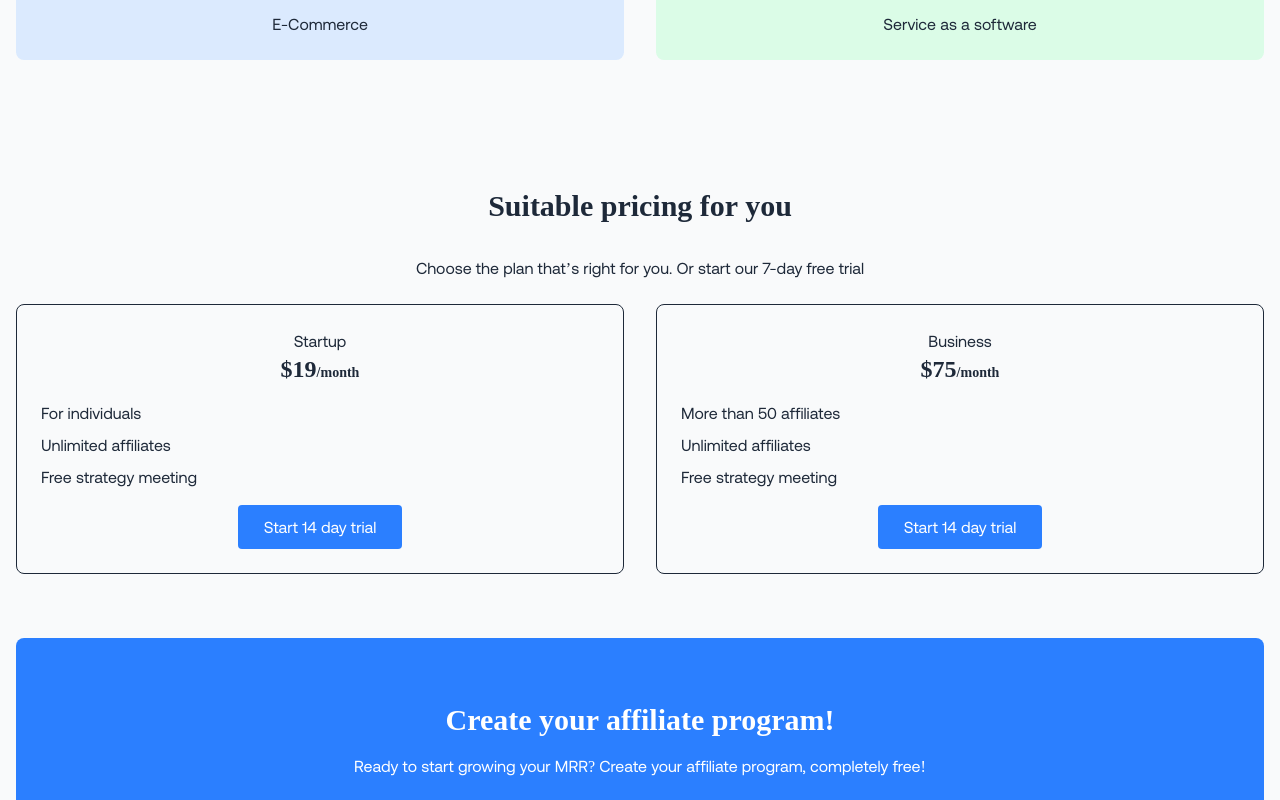
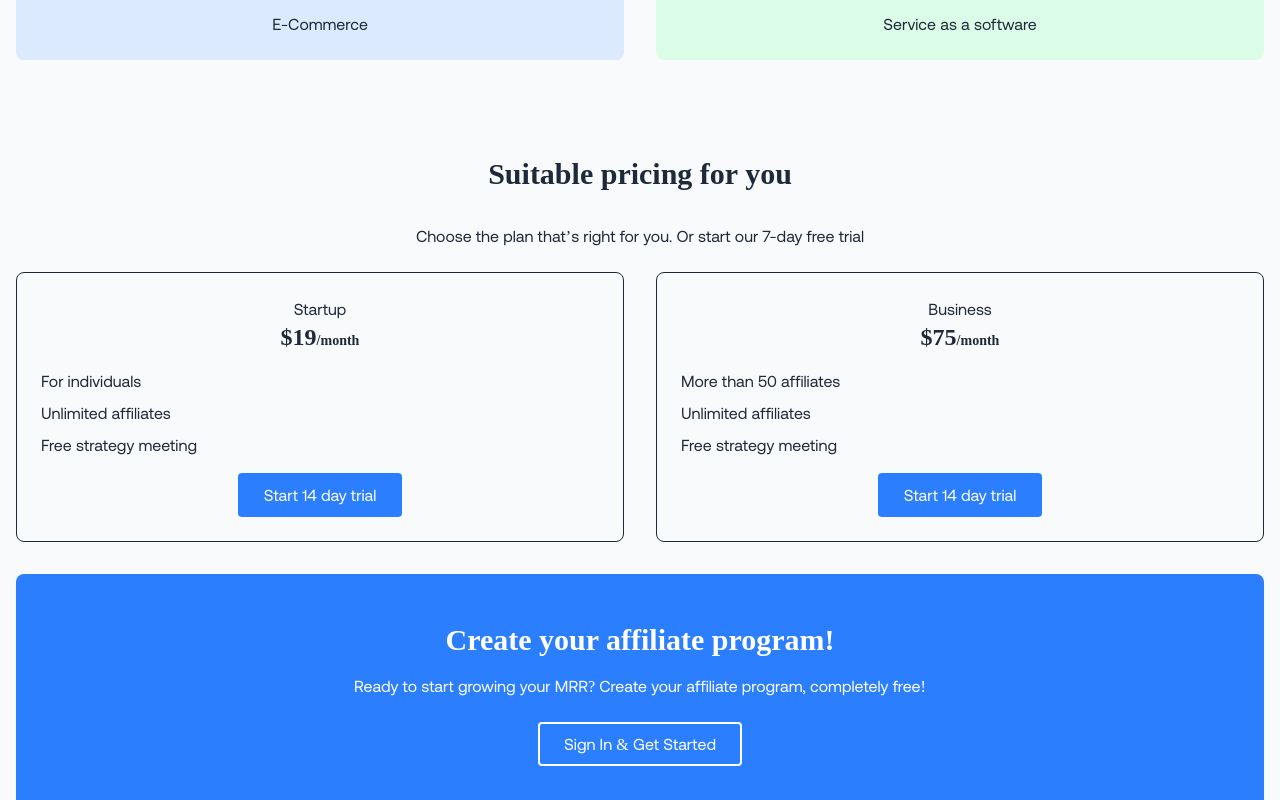
Before and after one commit to fasakinhenry/shoptinz, a React (Vite) app in the folder client/: page / in a window 1280 px wide. Shown: the part 1980-2780 px from the top of the page. Built offline with nearby package versions, Linux system fonts and the light colour scheme; a web font is replaced by a local one.

Commit message:
chore: update the padding of pricing

```diff
--- a/client/src/components/landing/callToAction/index.jsx
+++ b/client/src/components/landing/callToAction/index.jsx
@@ -2,9 +2,9 @@ import Button from '@components/ui/button';
 
 const CallToAction = () => {
   return (
-    <section className="py-16 text-center bg-blue-500 text-white rounded-lg">
-      <h2 className="text-3xl font-bold mb-4">Create your affiliate program!</h2>
-      <p className="mb-6">Ready to start growing your MRR? Create your affiliate program, completely free!</p>
+    <section className="p-12 text-center bg-blue-500 text-white rounded-lg">
+      <h2 className="text-3xl font-bold mb-4 px-4">Create your affiliate program!</h2>
+      <p className="mb-6 px-4">Ready to start growing your MRR? Create your affiliate program, completely free!</p>
       <Button variant="tertiary" size="md">Sign In & Get Started</Button>
     </section>
   );
--- a/client/src/components/landing/pricing/index.jsx
+++ b/client/src/components/landing/pricing/index.jsx
@@ -2,7 +2,7 @@ import Button from '@components/ui/button';
 
 const Pricing = () => {
   return (
-    <section className="py-16 text-center">
+    <section className="py-8 text-center">
       <h2 className="text-3xl font-bold mb-8">Suitable pricing for you</h2>
       <p className="mb-6">Choose the plan that’s right for you. Or start our 7-day free trial</p>
       <div className="grid grid-cols-1 md:grid-cols-2 gap-8">
```
